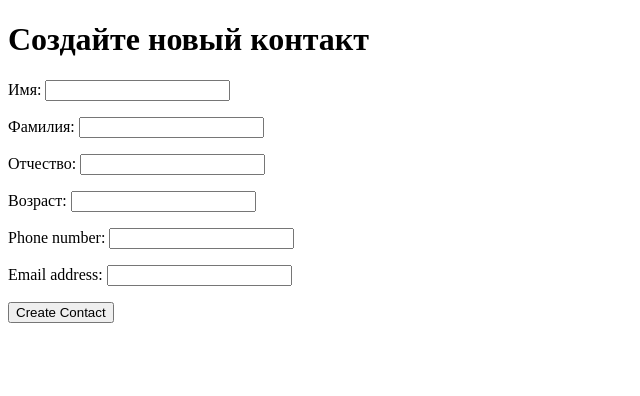
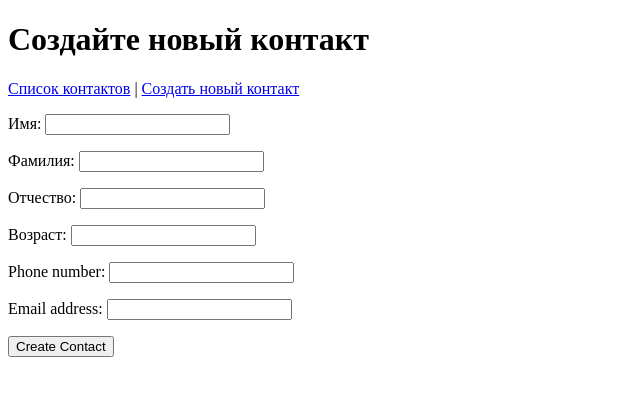
Before and after one commit to ArtMot99/AdressBook, a Django app: page /address/create/ in a window 1280 px wide. Shown: the top 396 px of the page, without its empty margins (0-640 px from the left). Run offline with Django 4.2, Linux system fonts and the light colour scheme.

Commit message:
Добавлено меню navbar.html, раскиданы инклуды в шаблоны

```diff
--- a/address/templates/address/create_contact.html
+++ b/address/templates/address/create_contact.html
@@ -8,6 +8,7 @@
 
 {% block content %}
     <h1>Создайте новый контакт</h1>
+    {% include 'includes/navbar.html' %}
     <form action="" method="post">
         {% csrf_token %}
         {{ form.as_p }}
--- a/address/templates/address/index.html
+++ b/address/templates/address/index.html
@@ -8,6 +8,7 @@
 
 {% block content %}
     <h1>Address Book</h1>
+    {% include 'includes/navbar.html' %}
     {% for person in contact %}
     <h3>Contact info</h3>
         <p><tt>Name:</tt> <em>{{ person.name }}</em></p>
--- a/address/templates/address/info_about_contact.html
+++ b/address/templates/address/info_about_contact.html
@@ -10,6 +10,7 @@
 
     <h2>All info about contact</h2>
     <hr size="1">
+    {% include 'includes/navbar.html' %}
         <p><tt>User:</tt> <em>{{ contact.user }}</em></p>
         <p><tt>Name:</tt> <em>{{ contact.name }}</em></p>
         <p><tt>Surname:</tt> <em>{{ contact.surname }}</em></p>
--- a/address/templates/address/update_contact.html
+++ b/address/templates/address/update_contact.html
@@ -8,6 +8,7 @@
 
 {% block content %}
     <h1>Обновите выбраный контакт</h1>
+    {% include 'includes/navbar.html' %}
     <form action="" method="post">
         {% csrf_token %}
         {{ form.as_p }}
--- /dev/null
+++ b/address/templates/includes/navbar.html
@@ -0,0 +1,4 @@
+<nav>
+    <a href="{% url 'main_menu' %}">Список контактов</a> |
+    <a href="{% url 'create' %}">Создать новый контакт</a>
+</nav>
```
